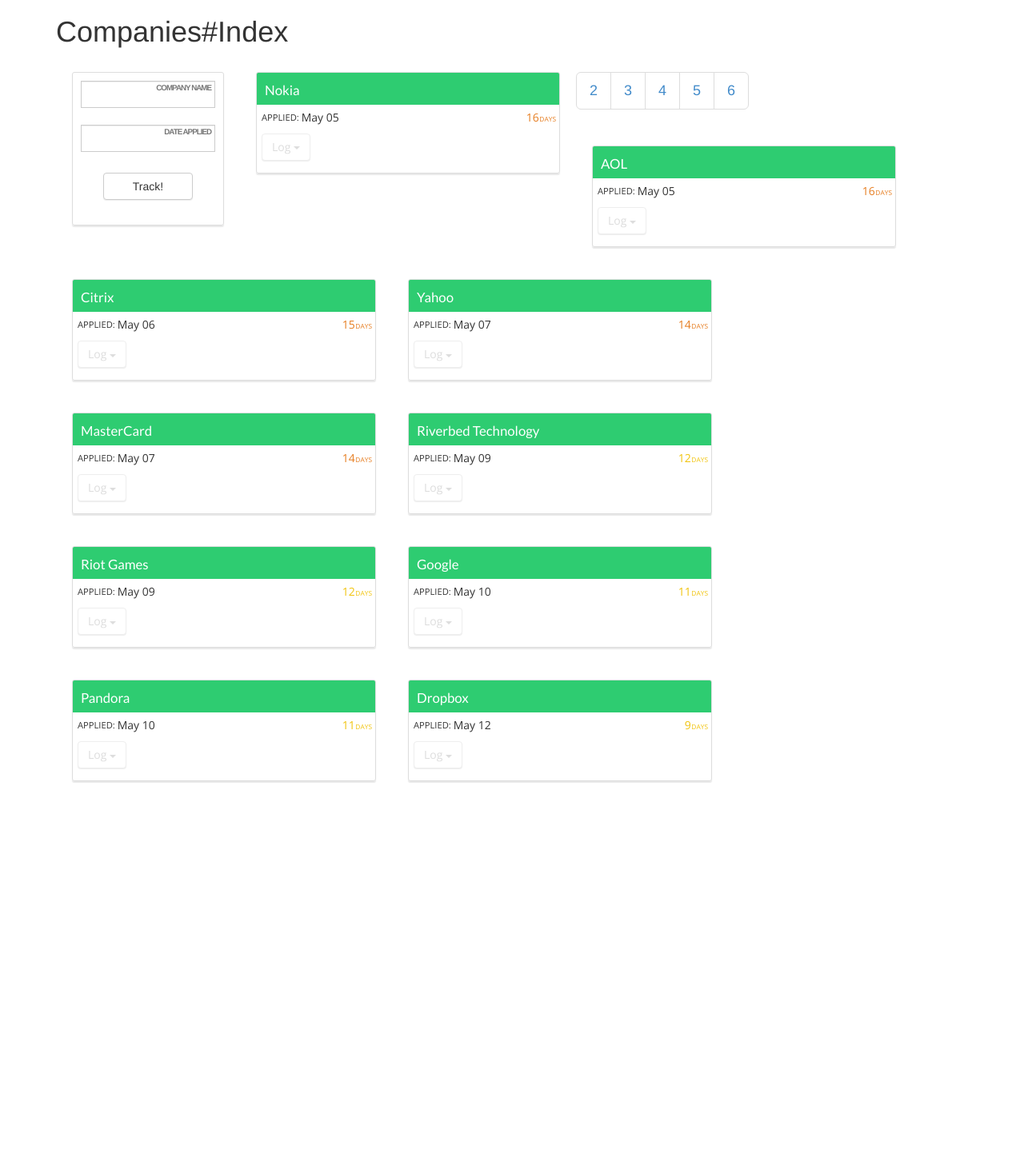
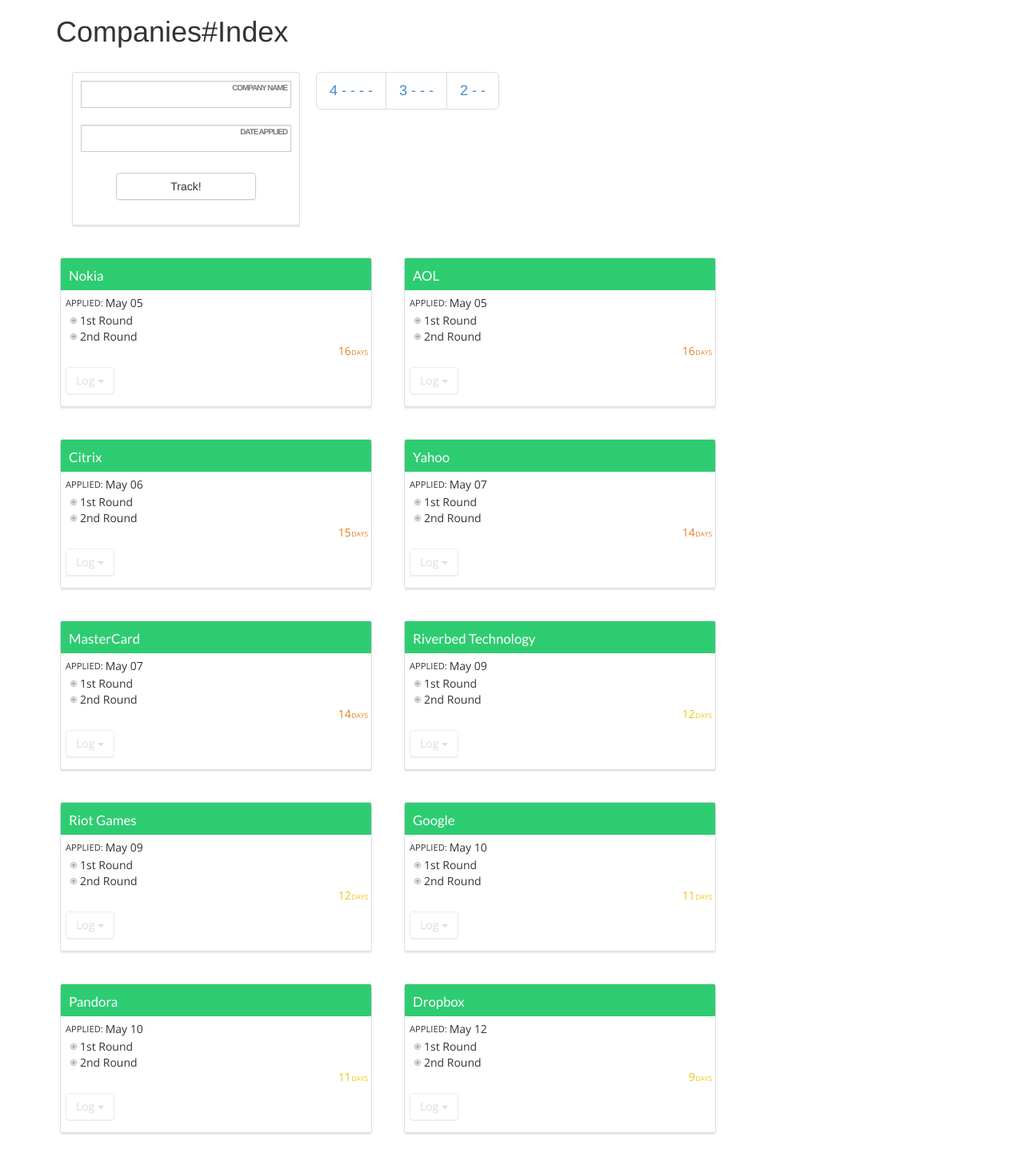
Before and after one commit to eddieberklee/interview-butler, a Rails app: page / in a window 1280 px wide. Shown: the whole page at 80% size. Before the commit the page ends 979 px from the top, so only its background shows below. Run offline with Rails 7, Linux system fonts and the light colour scheme; data comes from the database, SQL or seed files in the repository; data that the repository does not hold is empty; style sheets or scripts are compiled from the project's sources; some libraries are stand-ins or nearby versions; some web fonts are replaced.

Commit message:
working buildiung out the timeline now

```diff
--- a/app/assets/javascripts/change_size.js
+++ b/app/assets/javascripts/change_size.js
@@ -1,8 +1,10 @@
 
 $(document).ready(function() {
 	$("#change-size.pagination li").click(function() {
+		event.preventDefault();
 		var size = $(this).attr('class');
 		$(".company.window").each(function() {
+			console.log($(this));
 			$(this).attr('class','company window');
 			$(this).addClass('col-sm-' + size);
 		});
--- /dev/null
+++ b/app/assets/stylesheets/timeline.sass
@@ -0,0 +1,39 @@
+@import css3_mixins
+
+.timeline
+	width: 100%
+	position: relative
+
+	.main-line
+		width: 1px
+		height: 100%
+		margin-left: 10px
+		background-color: #aaa
+
+	.event
+		.marker
+			width: 8px
+			height: 8px
+			border-radius: 4px
+			border: 1px solid #aaa
+			background-color: #fff
+			float: left
+			margin-top: 6px
+			margin-left: 1px
+
+			.dot
+				width: 4px
+				height: 4px
+				border-radius: 2px
+				background-color: #aaa
+				margin-top: 1px
+				margin-left: 1px
+				float: left
+		span
+			margin-left: 4px
+			float: left
+
+	.events
+		position: relative
+		top: 2px
+		left: 5px
--- a/app/views/companies/index.html.haml
+++ b/app/views/companies/index.html.haml
@@ -4,7 +4,7 @@
 	Companies#Index
 
 
-.form-window.window.col-sm-2
+.form-window.window.col-sm-3
 	= form_for @company, url: {action: "create"}, role: "form" do |f|
 		.form-group.center
 			.input-group.col-sm-12
@@ -24,63 +24,77 @@
 %ul.pagination.pagination-lg#change-size
 	%li.2
 		%a{href: ""}
-			2
+			4 - - - -
 	%li.3
 		%a{href: ""}
-			3
-	%li.4
-		%a{href: ""}
-			4
+			3 - - -
 	%li.5
 		%a{href: ""}
-			5
-	%li.6
-		%a{href: ""}
-			6
+			2 - -
 
-- @companies.each_with_index do |c,i|
-	.company.window.col-sm-4
-		.title
-			= c.name
-			.danger-bar{class: "#{@colors[i]}-bg"}
-		.body
+.row
 
-			.row
-				%span.smallcaps
-					Applied:
+.row
+	- @companies.each_with_index do |c,i|
+		.company.window.col-sm-4
+			.title
+				= c.name
+				.danger-bar{class: "#{@colors[i]}-bg"}
+			.body
 
-				- month, day = c.dateApplied.split("/")
-				- month = @months[month.to_i]
+				.row
+					%span.smallcaps
+						Applied:
 
-				= month.slice(0,3)
-				= day
+					- month, day = c.dateApplied.split("/")
+					- month = @months[month.to_i]
 
-				%div.faded{style: "float:right;margin-right:-5px;"}
-					%span{:class => "#{@dateAppliedColors[i]}-color"}
-						= @dateAppliedDiffs[i]
-						%span.smallcaps{style: "font-size:0.6em;"}
-							dayS
+					= month.slice(0,3)
+					= day
 
-			.h10
-			.row
-				.btn-group.hideme
-					%button.btn.btn-default.dropdown-toggle{type: "button", "data-toggle" => "dropdown"}
-						= "Log"
-						%span.caret
-					%ul.dropdown-menu{role: "menu"}
-						%li
-							%a{href: ""}
-								1st Round
-						%li
-							%a{href: ""}
-								2nd Round
-						%li
-							%a{href: ""}
-								On-Site Round
-						%li.divider
-						%li
-							%a{href: ""}
-								Additional Round
-						%li
-							%a{href: ""}
-								Offer Letter
+					.timeline
+						.main-line
+						.events
+							.event.1st-round
+								.marker
+									.dot
+								%span
+									1st Round
+								.clear
+							.event.2nd-round
+								.marker
+									.dot
+								%span
+									2nd Round
+								.clear
+
+
+					%div.faded{style: "float:right;margin-right:-5px;"}
+						%span{:class => "#{@dateAppliedColors[i]}-color"}
+							= @dateAppliedDiffs[i]
+							%span.smallcaps{style: "font-size:0.6em;"}
+								dayS
+
+				.h10
+				.row
+					.btn-group.hideme
+						%button.btn.btn-default.dropdown-toggle{type: "button", "data-toggle" => "dropdown"}
+							= "Log"
+							%span.caret
+						%ul.dropdown-menu{role: "menu"}
+							%li{"data-type" => "1st-round"}
+								%a{href: ""}
+									1st Round
+							%li{"data-type" => "2nd-round"}
+								%a{href: ""}
+									2nd Round
+							%li{"data-type" => ""}
+								%a{href: ""}
+									On-Site Round
+							%li.divider
+							%li
+								%a{href: ""}
+									Additional Round
+							%li
+								%a{href: ""}
+									Offer Letter
```
